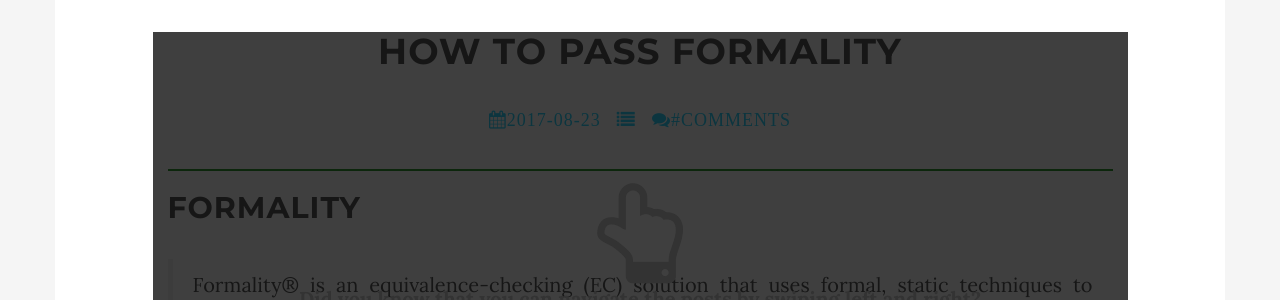
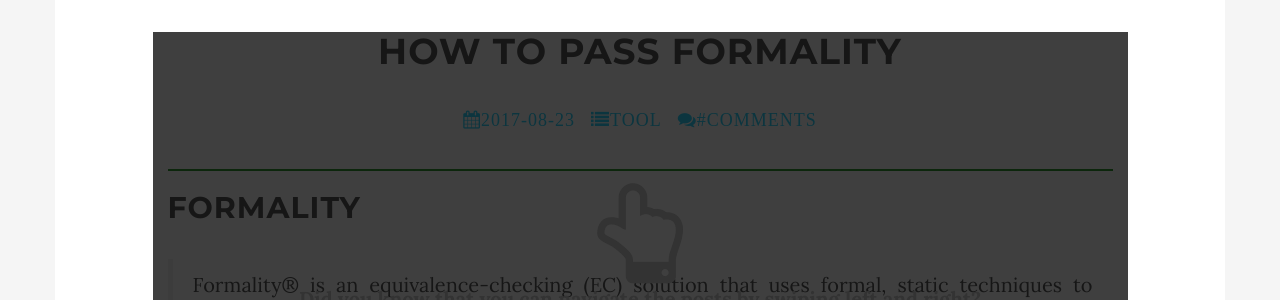
Before and after one commit to iLeonSun/iLeonSun.github.io, a Jekyll site: the page built from _posts/2017-08-23-how-to-pass-formality.md, in a window 1280 px wide and 1400 px high. Shown: the part 218-518 px from the top of the window. Built offline with Jekyll 4.4.1, drawn with Linux system fonts in a browser that asks for light colours; nearby versions of some CDN libraries; comment, search, counter and statistics services are not loaded; some of the changed text lies outside the part shown.

Commit message:
modify css

```diff
--- a/_posts/2017-08-23-how-to-pass-formality.md
+++ b/_posts/2017-08-23-how-to-pass-formality.md
@@ -3,6 +3,7 @@
 layout: post
 section-type: post
 comments: true
+category: tool
 tags: tool,formality,verification
 ---
 
@@ -32,11 +33,13 @@
 主要的处理办法有以下几种：
 
 - DC里对整个design 设置`simplified_verification_mode`，其实就是设置下面的参数:
-
 >The tool sets the value for the following  environment  variables  when the  simplified_verification_mode variable is set to true regardless of the value you specify:
-compile_ultra_ungroup_dw = false
-compile_clock_gating_through_hierarchy = false
-hdlin_verification_priority = true
+>
+>compile_ultra_ungroup_dw = false
+>
+>compile_clock_gating_through_hierarchy = false
+>
+>hdlin_verification_priority = true
 
 - 在DC里使用`set_verification_priority` 来告诉DC某个cell/design，要verification优先，不要优化地太狠，不要ungroup。但是verification_priority attribute不会传到subdesign.
 - 分两步综合，首先对相关design设dont_retime，compile后,再对design 用optimize_register 做Retime 优化。
@@ -50,8 +53,11 @@
 - 加大timeout limit: `verification_timeout_limit`, 0 为no limit;
 - 设高datapath effort：`verification_datapath_effort_level`；
 - 使用alternate strategy：formality内置其它多种不同算法来比较hard verification,需要挨个尝试，可能全部试过多没用，自求多福...
-> verification_alternate_strategy specifies that verification uses a nonstandard strategy for solving hard verifications. The order of the list indicates which strategy to use first:
-none s2 s3 s1 l2 s10 s8 l1 l3 s4 s6 s5 k1 k2 s7 s9
+> verification_alternate_strategy specifies that verification uses a nonstandard strategy for solving hard verifications.
+>
+> The order of the list indicates which strategy to use first:
+>
+> none s2 s3 s1 l2 s10 s8 l1 l3 s4 s6 s5 k1 k2 s7 s9
 - DC里相关design设置verification优先，降低opt effort；
 - DC先compile hard_verification design, 再compile other designs.
 
--- a/_sass/_highlights.scss
+++ b/_sass/_highlights.scss
@@ -1,5 +1,5 @@
 
-.highlight .highlighter-rouge{
+.highlight {
   background-color: #efefef;
   padding: 7px 7px 7px 10px;
   border: 1px solid #ddd;
--- a/css/grayscale.scss
+++ b/css/grayscale.scss
@@ -83,6 +83,9 @@
         font-size: 20px;
         line-height: 1.6;
     }
+}
+blockquote p {
+    margin: 0 0 0px;
 }
 
 div {
--- a/css/solarized-light.css
+++ b/css/solarized-light.css
@@ -2,7 +2,7 @@
 Orginal Style from ethanschoonover.com/solarized (c) Jeremy Hull <sourdrums@gmail.com>
 */
 
-.hljs {
+.hljs,.highlighter-rouge{
   display: block;
   overflow-x: auto;
   padding: 0.5em;
```
Also changed, not shown: other parts of _posts/2017-08-23-how-to-pass-formality.md (+1 -1 lines).
